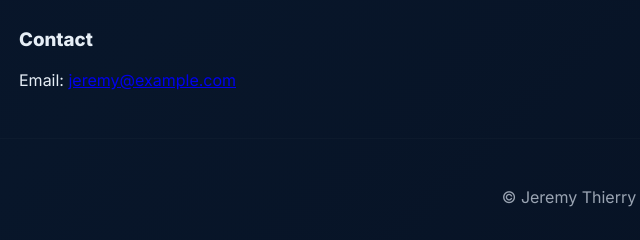
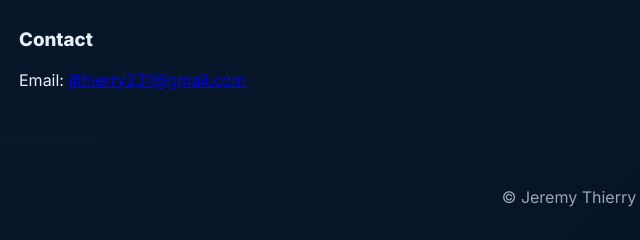
Before and after one commit to jlthierry231-stack/portfolio1419, a plain HTML site: page index.html in a window 1280 px wide. Shown: the part 1013-1253 px from the top of the page, 71-711 px from the left. Drawn offline with Linux system fonts and the light colour scheme.

Commit message:
Update contact email to jlthierry231@gmail.com

```diff
--- a/index.html
+++ b/index.html
@@ -69,7 +69,7 @@ Throughout my career, I have honed my ability to solve complex technical challen
 
     <section id="contact" class="container contact">
       <h3>Contact</h3>
-      <p>Email: <a href="mailto:jeremy@example.com">jeremy@example.com</a></p>
+      <p>Email: <a href="mailto:jlthierry231@gmail.com">jlthierry231@gmail.com</a></p>
     </section>
   </main>
 
```
